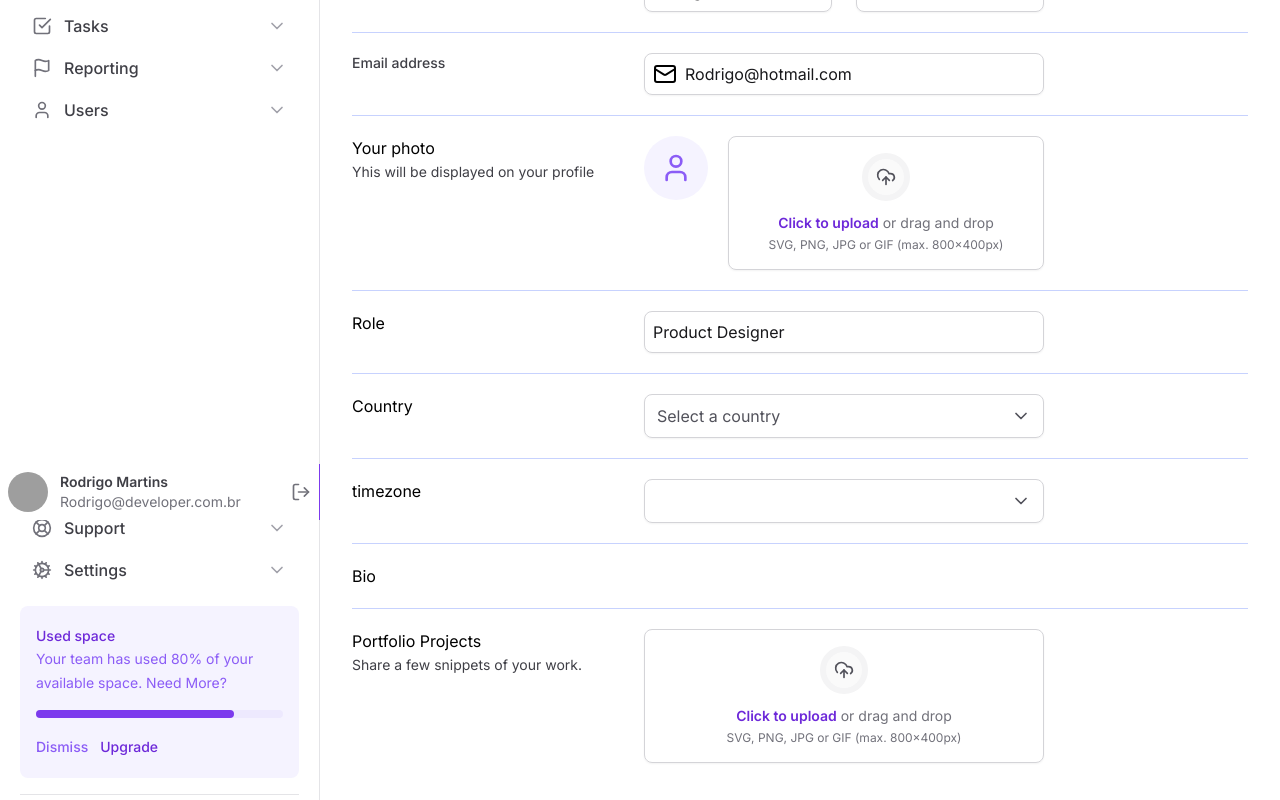
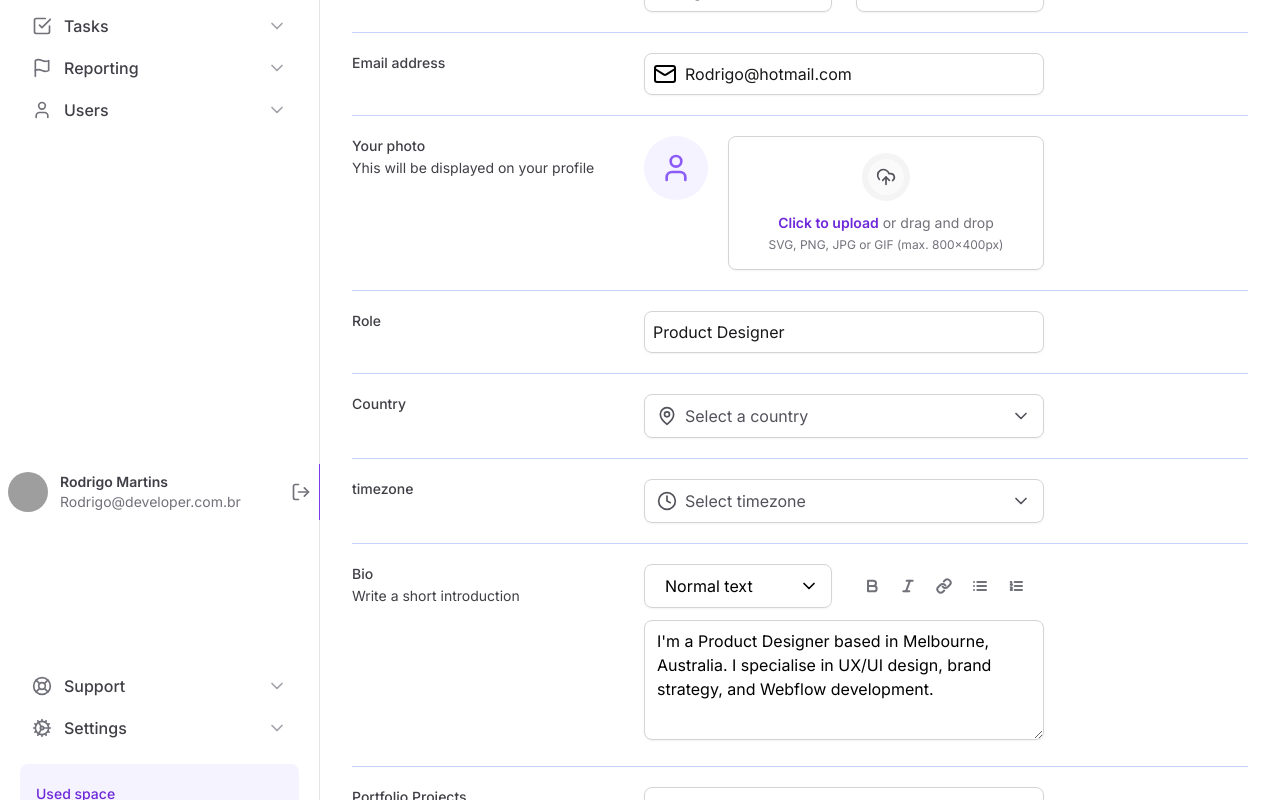
Before and after one commit to RoMartins/tailwind-next, a Next.js app: page / in a window 1280 px wide. Shown: the part 280-1080 px from the top of the page. Built offline with nearby package versions, Linux system fonts and the light colour scheme; grey boxes are pictures that could not be loaded.

Commit message:
feat: component Textarea

```diff
--- a/src/app/components/Form/Select/index.tsx
+++ b/src/app/components/Form/Select/index.tsx
@@ -1,23 +1,40 @@
 'use client'
 
 import * as SelectPrimitive from '@radix-ui/react-select'
-import { ChevronDown } from 'lucide-react'
-import { SelectItem } from './SelectItem'
+import { ChevronDown, Clock, MapPin } from 'lucide-react'
 import { ReactNode } from 'react'
 
-export interface SelectProps {
+export interface SelectProps extends SelectPrimitive.SelectProps {
   children: ReactNode
   placeholder: string
+  iconType?: 'location' | 'clock'
 }
 
-export function Select({ children, placeholder }: SelectProps) {
+export function Select({
+  children,
+  placeholder,
+  iconType,
+  ...props
+}: SelectProps) {
   return (
-    <SelectPrimitive.Root>
+    <SelectPrimitive.Root {...props}>
       <SelectPrimitive.Trigger className="flex h-11 w-full items-center justify-between gap-2 rounded-lg border border-zinc-300 px-3 py-2 shadow-sm data-[placeholder]:text-zinc-600">
-        <SelectPrimitive.Value
-          placeholder={placeholder}
-          className="text-black"
-        />
+        <div className="flex items-center gap-2">
+          <SelectPrimitive.Icon>
+            {iconType === 'location' ? (
+              <MapPin className=" h-5 w-5 to-zinc-500" />
+            ) : iconType === 'clock' ? (
+              <Clock className=" h-5 w-5 to-zinc-500" />
+            ) : (
+              <div className="hidden" />
+            )}
+          </SelectPrimitive.Icon>
+
+          <SelectPrimitive.Value
+            placeholder={placeholder}
+            className="text-black"
+          />
+        </div>
         <SelectPrimitive.Icon>
           <ChevronDown className="h-5 w-5 to-zinc-500" />
         </SelectPrimitive.Icon>
--- /dev/null
+++ b/src/app/components/Form/textarea.tsx
@@ -0,0 +1,12 @@
+import { ComponentProps } from 'react'
+
+type TextAreaProps = ComponentProps<'textarea'>
+
+export function Textarea(props: TextAreaProps) {
+  return (
+    <textarea
+      {...props}
+      className="min-h-[120px] w-full resize-y rounded-lg border border-zinc-300 px-3 py-2 shadow-sm"
+    ></textarea>
+  )
+}
--- a/src/app/page.tsx
+++ b/src/app/page.tsx
@@ -1,9 +1,10 @@
-import { Mail } from 'lucide-react'
+import { Bold, Italic, Link, List, ListOrdered, Mail } from 'lucide-react'
 import { InputControl, InputPrefix, InputRoot } from './components/Input'
 import { SettingTabs } from './components/SettingTabs'
 import * as FileInput from './components/Form/FileInput/Index'
 import { Select } from './components/Form/Select'
 import { SelectItem } from './components/Form/Select/SelectItem'
+import { Textarea } from './components/Form/textarea'
 
 export default function Home() {
   return (
@@ -75,7 +76,7 @@
           </div>
 
           <div className="grid grid-cols-form gap-3 pt-5">
-            <label>
+            <label className="text-sm font-medium text-zinc-700">
               Your photo
               <span className="mt-0.5 block text-sm font-normal text-zinc-700">
                 Yhis will be displayed on your profile
@@ -89,7 +90,7 @@
           </div>
 
           <div className="grid grid-cols-form gap-3 pt-5">
-            <label>Role</label>
+            <label className="text-sm font-medium text-zinc-700">Role</label>
             <div className="grid gap-6">
               <InputRoot>
                 <InputControl type="" defaultValue="Product Designer" />
@@ -98,16 +99,18 @@
           </div>
 
           <div className="grid grid-cols-form gap-3 pt-5">
-            <label>Country</label>
-            <Select placeholder="Select a country">
+            <label className="text-sm font-medium text-zinc-700">Country</label>
+            <Select placeholder="Select a country" iconType="location">
               <SelectItem option="Brasil" value="br" />
               <SelectItem option="United States" value="us" />
             </Select>
           </div>
 
           <div className="grid grid-cols-form gap-3 pt-5">
-            <label>timezone</label>
-            <Select>
+            <label className="text-sm font-medium text-zinc-700">
+              timezone
+            </label>
+            <Select placeholder="Select timezone" iconType="clock">
               <SelectItem
                 option="Pacific Standard Time (PST) UTC−08:00 "
                 value="br"
@@ -117,12 +120,69 @@
           </div>
 
           <div className="grid grid-cols-form gap-3 pt-5">
-            <label>Bio</label>
-            <div className="grid grid-cols-2 gap-6"></div>
+            <label htmlFor="bio" className="text-sm font-medium text-zinc-700">
+              Bio
+              <span className="mt-0.5 block to-zinc-500 text-sm font-normal">
+                Write a short introduction{' '}
+              </span>
+            </label>
+
+            <div className="space-y-3">
+              <div className="grid grid-cols-2 gap-6">
+                <Select placeholder="" defaultValue="normal">
+                  <SelectItem option="Normal text" value="normal" />
+                </Select>
+
+                <div className="flex items-center gap-1">
+                  <button
+                    type="button"
+                    className="rounded-md p-2 hover:bg-zinc-50"
+                  >
+                    <Bold className="h-4 w-4 text-zinc-500" strokeWidth={3} />
+                  </button>
+
+                  <button
+                    type="button"
+                    className="rounded-md p-2 hover:bg-zinc-50"
+                  >
+                    <Italic className="h-4 w-4 text-zinc-500" strokeWidth={3} />
+                  </button>
+
+                  <button
+                    type="button"
+                    className="rounded-md p-2 hover:bg-zinc-50"
+                  >
+                    <Link className="h-4 w-4 text-zinc-500" strokeWidth={3} />
+                  </button>
+
+                  <button
+                    type="button"
+                    className="rounded-md p-2 hover:bg-zinc-50"
+                  >
+                    <List className="h-4 w-4 text-zinc-500" strokeWidth={3} />
+                  </button>
+
+                  <button
+                    type="button"
+                    className="rounded-md p-2 hover:bg-zinc-50"
+                  >
+                    <ListOrdered
+                      className="h-4 w-4 text-zinc-500"
+                      strokeWidth={3}
+                    />
+                  </button>
+                </div>
+              </div>
+              <Textarea
+                id="bio"
+                className="min-h-[120px] w-full resize-y rounded-lg border border-zinc-300 px-3 py-2 shadow-sm"
+                defaultValue="I'm a Product Designer based in Melbourne, Australia. I specialise in UX/UI design, brand strategy, and Webflow development."
+              />
+            </div>
           </div>
 
           <div className="grid grid-cols-form gap-3 pt-5">
-            <label>
+            <label className="text-sm font-medium text-zinc-700">
               Portfolio Projects
               <span className="mt-0.5 block text-sm font-normal text-zinc-700">
                 Share a few snippets of your work.
```
